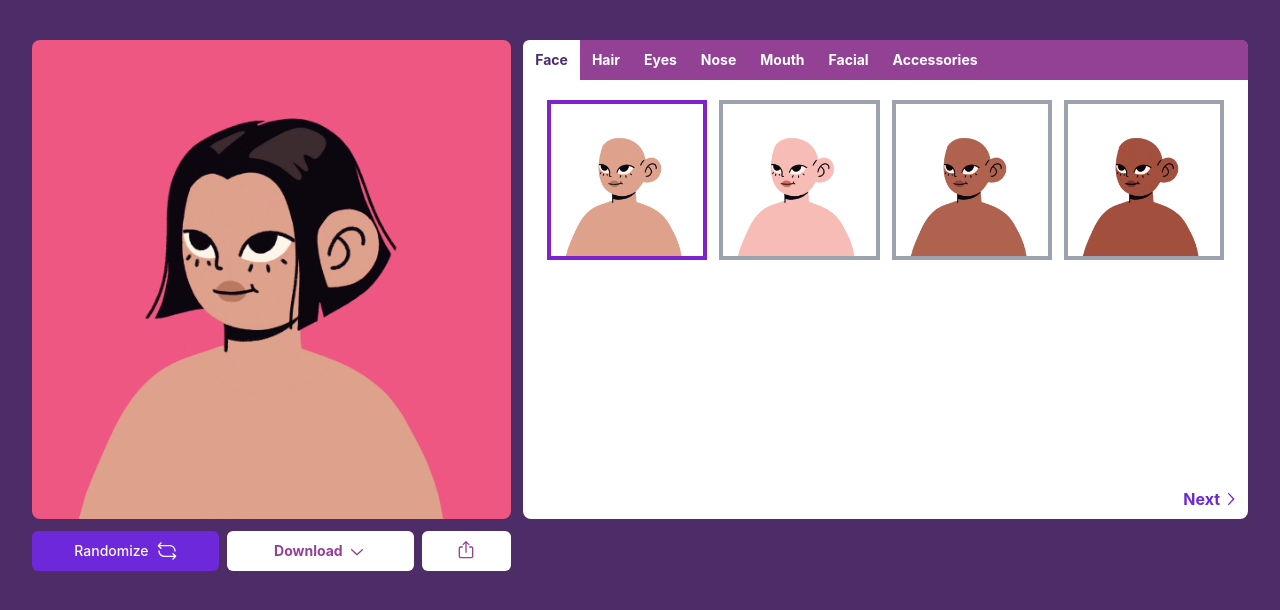
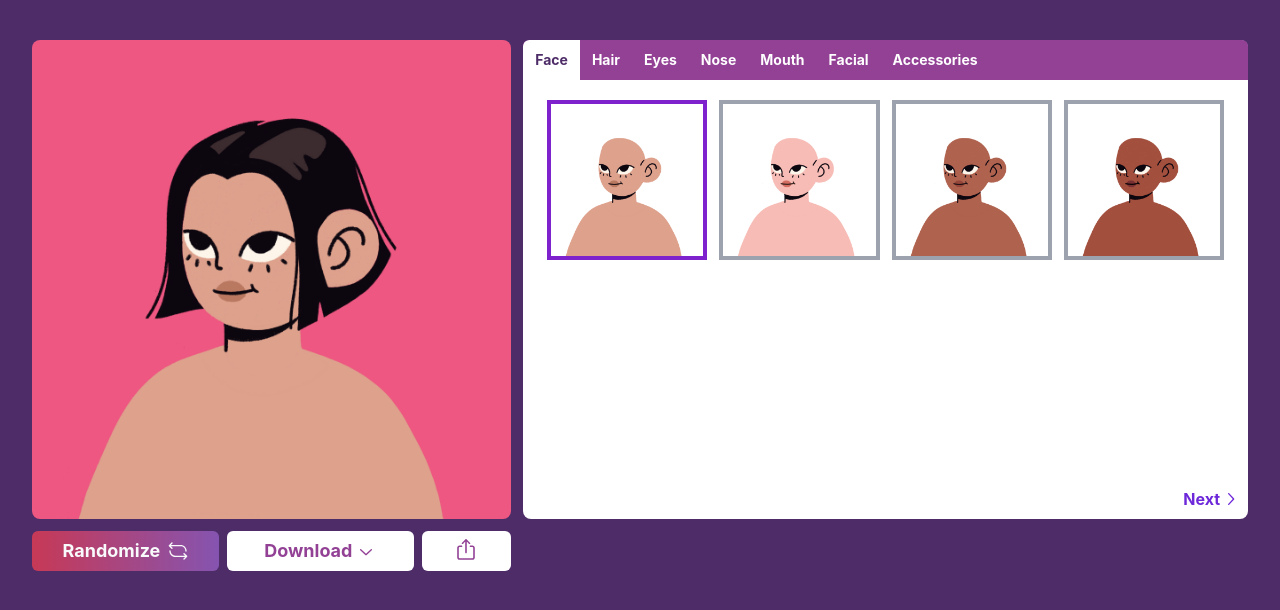
Before and after one commit to getsentry/sentry-avatar-generator, a React (Vite) app: page / in a window 1280 px wide. Shown: the top 610 px of the page. Built offline with nearby package versions, Linux system fonts and the light colour scheme.

Commit message:
additional styling improvements

```diff
--- a/src/App.tsx
+++ b/src/App.tsx
@@ -158,7 +158,11 @@ function App() {
           </div>
 
           <div className="order-0 sm:order-2 sm:col-span-2 grid grid-cols-5 gap-2">
-            <Button onClick={() => {}} className="col-span-2">
+            <Button
+              onClick={() => {}}
+              className="col-span-2"
+              variant="colorful"
+            >
               Randomize <LoopIcon className="ml-2 h-5 w-5" />
             </Button>
 
@@ -200,7 +204,7 @@ function App() {
             </DropdownMenu>
 
             <Button onClick={() => {}} variant="sentry">
-              <Share2Icon className="h-5 w-5" />
+              <Share2Icon className="h-6 w-6" />
             </Button>
           </div>
         </div>
--- a/src/components/ui/button.tsx
+++ b/src/components/ui/button.tsx
@@ -19,7 +19,9 @@ const buttonVariants = cva(
         ghost: "hover:bg-accent hover:text-accent-foreground",
         link: "text-primary underline-offset-4 hover:underline",
         sentry:
-          "bg-white text-card font-bold hover:bg-accent hover:text-accent-foreground",
+          "bg-white text-card font-bold hover:bg-accent hover:text-accent-foreground text-lg",
+        colorful:
+          "bg-gradient-to-r from-[#C73956] to-[#8554B0] font-bold text-lg transition ease-in-out hover:scale-125 duration-300",
       },
       size: {
         default: "h-10 px-4 py-2",
```
